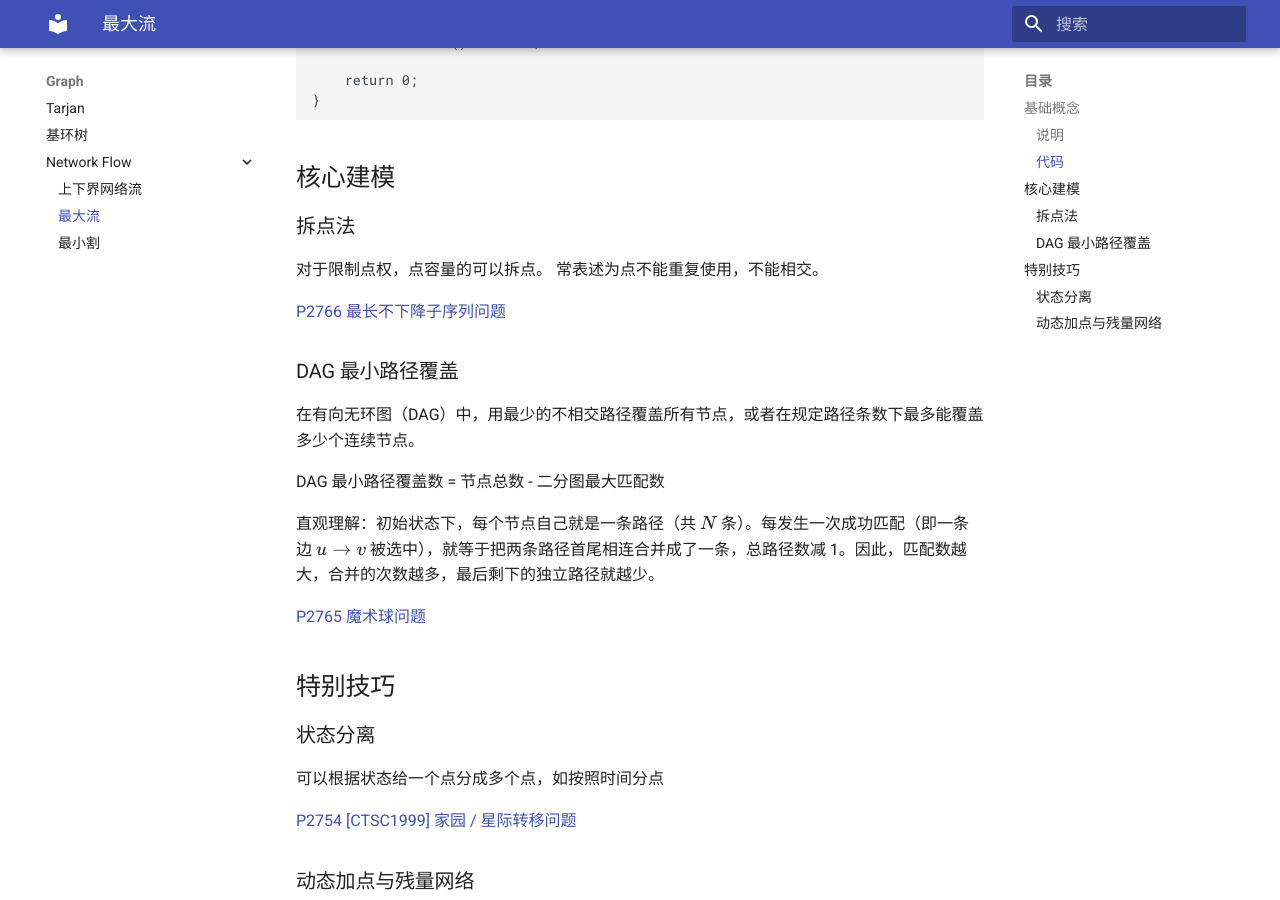
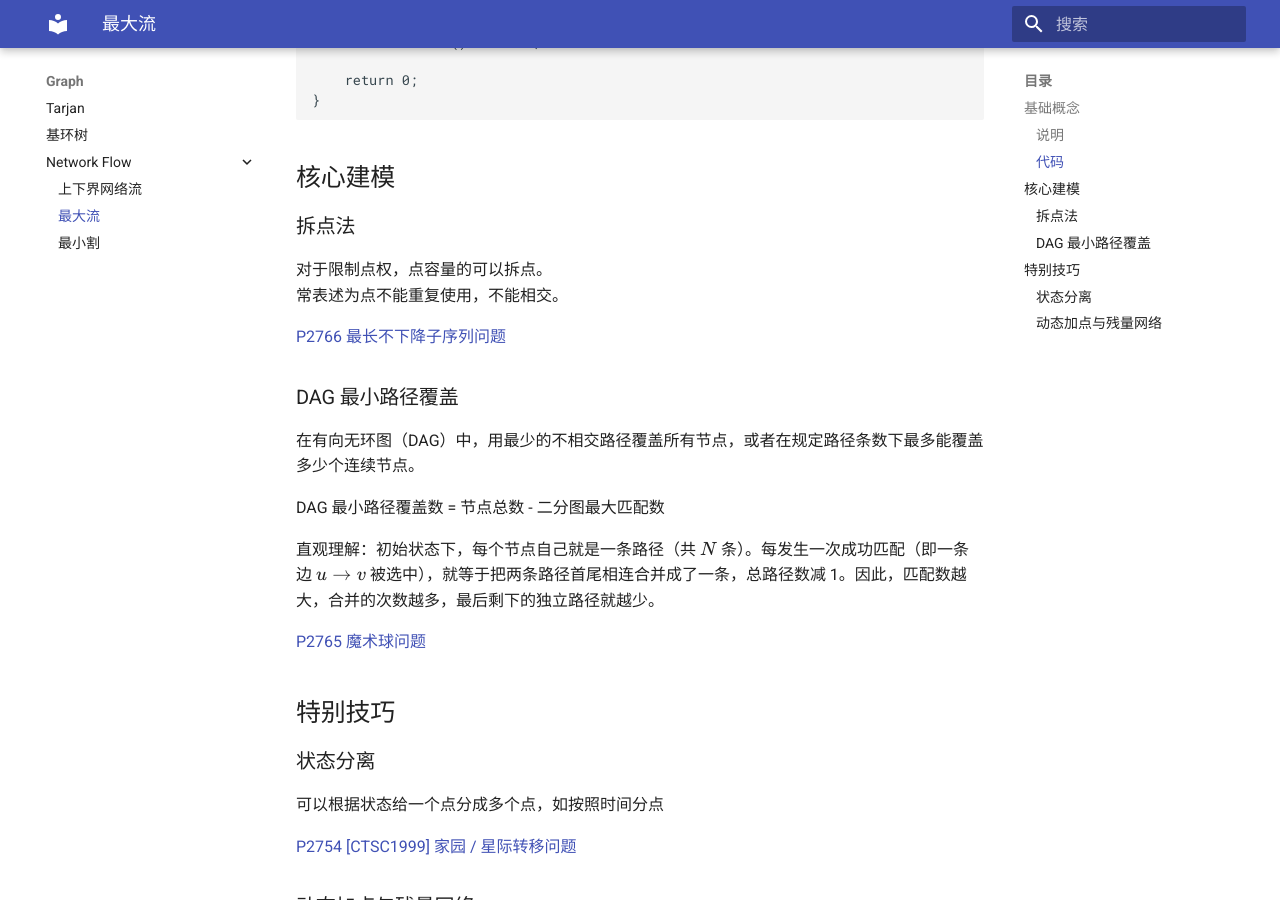
Before and after one commit to hardyz0517/OI-ACM-Algorithm-Templates-Notes.-, an MkDocs documentation site: the page built from docs/graph/Network Flow/Maximum_Flow.md, in a window 1280 px wide and 900 px high, scrolled down 2335 px. Built offline with MkDocs 1.6.1 and Material for MkDocs 9.7.7, drawn with Linux system fonts in a browser that asks for light colours; part of the change alters nothing that is shown.

```diff
--- a/mkdocs.yml
+++ b/mkdocs.yml
@@ -28,6 +28,8 @@ plugins:
 markdown_extensions:
   - pymdownx.arithmatex:
       generic: true
+  - nl2br       # 开启单回车自动换行（洛谷模式）
+  - sane_lists  # 让列表的解析更聪明一些
 
 extra_javascript:
   - javascripts/mathjax.js
```
